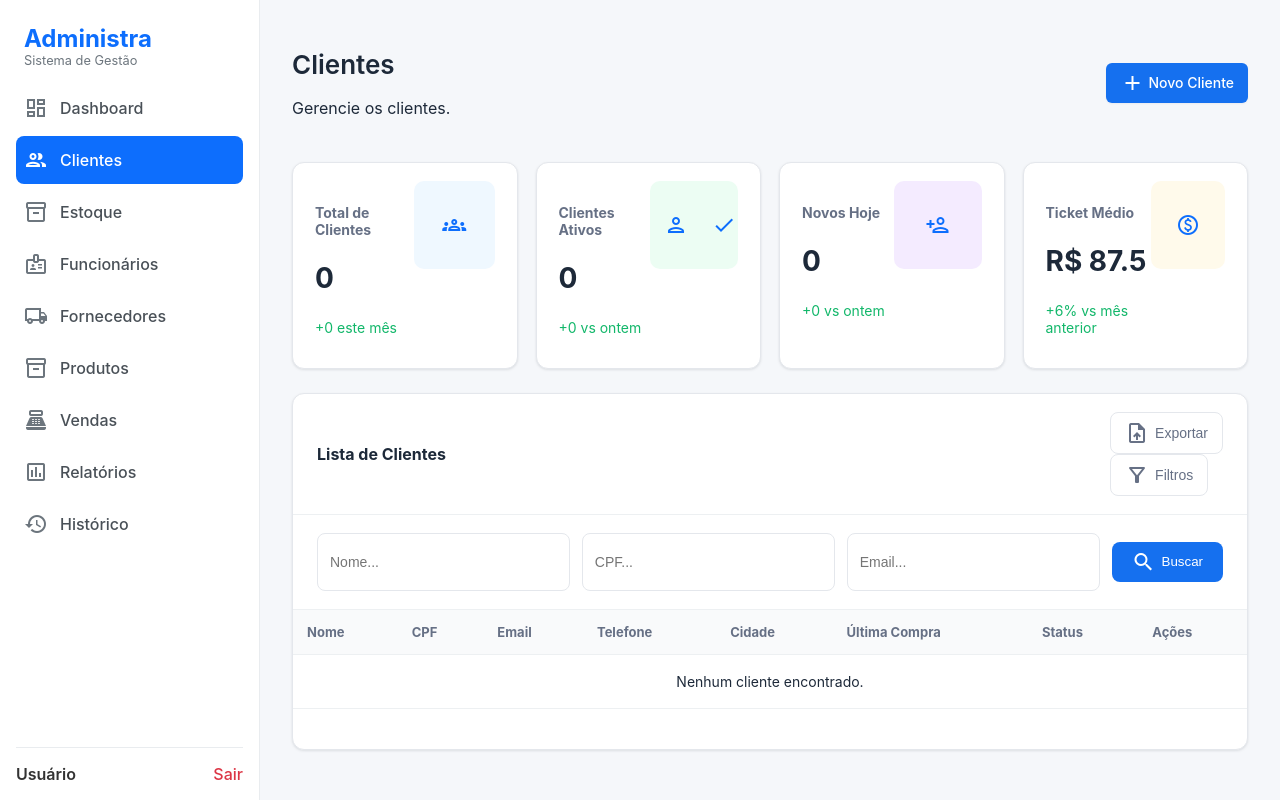
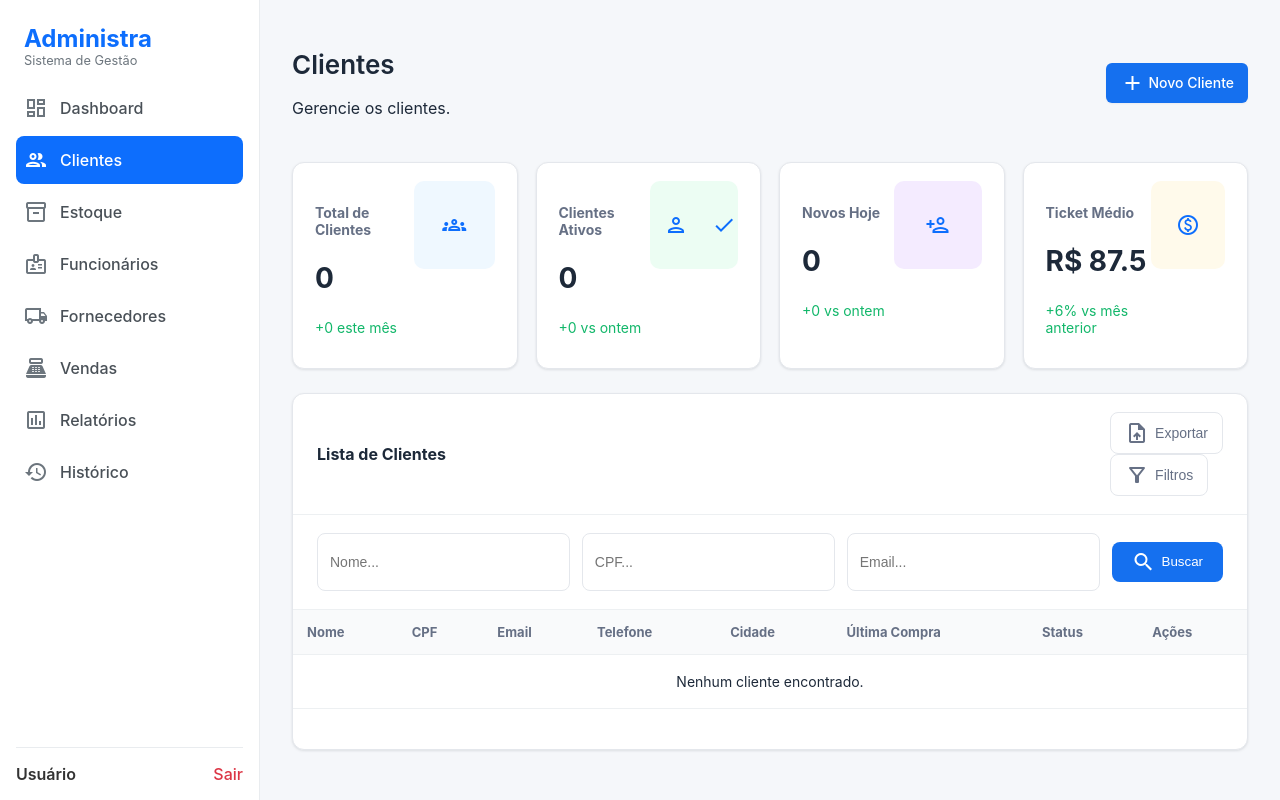
Before and after one commit to Kauantoolkit/Administra-Kauan, a Django app: page /clientes/ in a window 1280 px wide. Run offline with Django 5.2, Linux system fonts and the light colour scheme; data that the repository does not hold is empty; parts of the project's set-up code (start-up, migrations or seed data) failed here and were passed over.

Commit message:
reatribuindo coisas perdidas durante o merge conflict

```diff
--- a/Administra/settings.py
+++ b/Administra/settings.py
@@ -39,6 +39,7 @@ INSTALLED_APPS = [
     'django.contrib.staticfiles',
     'contas.apps.ContasConfig',
     'clientes',
+    'funcionarios'
 ]
 
 MIDDLEWARE = [
--- a/contas/templates/base.html
+++ b/contas/templates/base.html
@@ -423,11 +423,6 @@
           </li>
           <li>
             <a href="#">
-              <span class="material-icons-outlined">inventory_2</span> Produtos
-            </a>
-          </li>
-          <li>
-            <a href="#">
               <span class="material-icons-outlined">point_of_sale</span> Vendas
             </a>
           </li>
```
